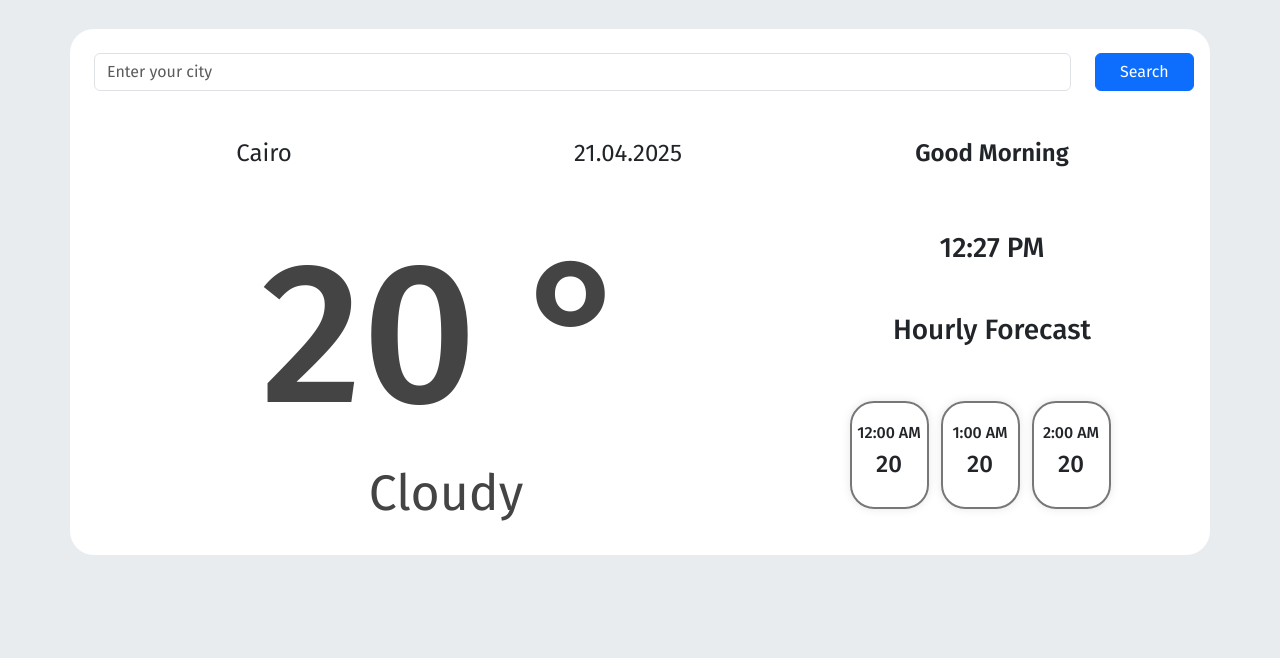
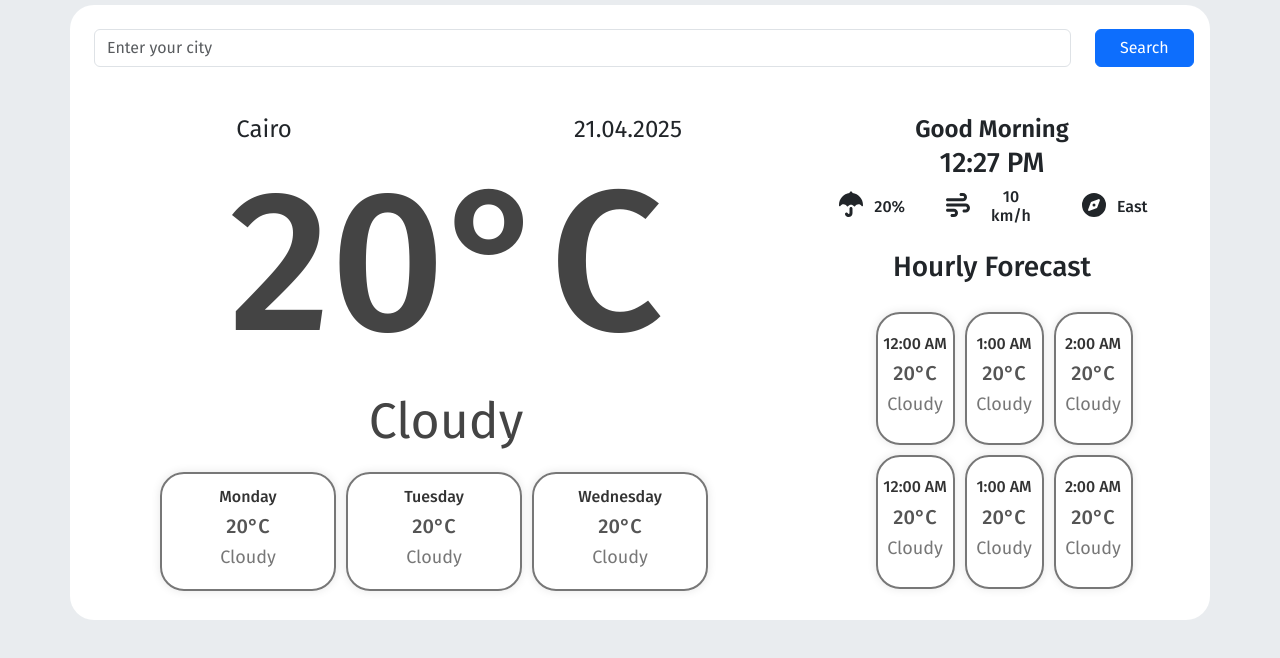
Before and after one commit to Yassin-Ibrahim5/Weather-App, a website: page weather app/index.html in a window 1280 px wide. Shown: the part 82-740 px from the top of the page. Drawn offline with Linux system fonts and the light colour scheme.

Commit message:
latest updates

```diff
--- a/weather app/css/style.css
+++ b/weather app/css/style.css
@@ -109,11 +109,29 @@ main .main-content {
     color: #444;
 }
 
-.hour-forecast {
+.hourly-forcast {
+    margin-left: 24px;
+}
+
+.hour-forecast, .day-forecast {
     border: 2px solid #777;
     border-radius: 24px;
     padding: 20px 0;
-    margin: 6px;
+    margin: 5px;
     box-shadow: 0 0 10px rgba(0, 0, 0, 0.1);
+    color: #333;
+}
 
+.day-forecast {
+    padding: 13px 5px !important;
 }
+
+.weather-subtitle {
+    font: 400 18px 'Fira Sans', sans-serif;
+    color: #777;
+}
+
+.weather-temp {
+    font: 500 20px 'Fira Sans', sans-serif;
+    color: #555;
+}
--- a/weather app/index.html
+++ b/weather app/index.html
@@ -15,7 +15,7 @@
     <link rel="stylesheet" href="css/style.css">
     <title>Weather</title>
 </head>
-<body class="bg-body-secondary">
+<body class="bg-body-secondary ">
 
 <nav class="navbar navbar-expand-lg bg-body d-flex justify-content-between align-items-center position-sticky w-100">
     <div class="container-fluid d-flex">
@@ -45,7 +45,7 @@
 </nav>
 
 <main id="home">
-    <div class="container bg-white mt-5 main-content text-center p-4">
+    <div class="container bg-white mt-4 main-content text-center p-4">
         <div class="row d-flex justify-content-center align-items-center w-100">
             <div class="col-lg-11 col-md-10 col-6">
                 <input type="text" class="form-control" placeholder="Enter your city" id="city-input">
@@ -67,29 +67,82 @@
             </div>
         </div>
 
-        <div class="weather-info row d-flex justify-content-center align-items-center w-100 mt-5">
+        <div class="weather-info row d-flex justify-content-center align-items-center w-100">
             <div class="col-md-8">
-                <h2 id="today-temp"><span class="text-center">20 </span>°</h2>
+                <h2 id="today-temp" class="text-center">20°C</h2>
                 <h2 id="weather-type" class="text-center">Cloudy</h2>
+                <div class="three-day-forecast">
+                    <div class="row d-flex justify-content-center align-items-center w-100 mt-3">
+                        <div class="col-md-3 day-forecast">
+                            <h6>Monday</h6>
+                            <h4 class="weather-temp">20°C</h4>
+                            <h6 class="weather-subtitle">Cloudy</h6>
+                        </div>
+                        <div class="col-md-3 day-forecast">
+                            <h6>Tuesday</h6>
+                            <h4 class="weather-temp">20°C</h4>
+                            <h6 class="weather-subtitle">Cloudy</h6>
+                        </div>
+                        <div class="col-md-3 day-forecast">
+                            <h6>Wednesday</h6>
+                            <h4 class="weather-temp">20°C</h4>
+                            <h6 class="weather-subtitle">Cloudy</h6>
+                        </div>
+                    </div>
+                </div>
             </div>
-
             <div class="col-md-4">
                 <h3 id="current-time" class="text-center">12:27 PM</h3>
-                <div class="hourly-forcast mt-5">
+                <div class="row d-flex justify-content-between">
+                    <div class="col-md-4 d-flex justify-content-center align-items-center">
+                        <h4><i class="fa-solid fa-umbrella"></i></h4>
+                        <h6 class="ms-2" id="chance-of-rain">20%</h6>
+                    </div>
+                    <div class="col-md-4 d-flex justify-content-center align-items-center">
+                        <h4><i class="fa-solid fa-wind"></i></h4>
+                        <h6 class="ms-2" id="wind-speed">10 km/h</h6>
+                    </div>
+                    <div class="col-md-4 d-flex justify-content-center align-items-center">
+                        <h4><i class="fa-solid fa-compass"></i></h4>
+                        <h6 class="ms-2" id="wind-direction">East</h6>
+                    </div>
+
+                </div>
+                <div class="mt-3">
                     <h3 class="text-center">Hourly Forecast</h3>
-                    <div class="container-fluid mt-5">
+                    <div class="container-fluid mt-4 hourly-forcast">
                         <div class="row d-flex justify-content-center align-items-center w-100">
                             <div class="col-md-3 hour-forecast">
                                 <h6>12:00 AM</h6>
-                                <h4>20</h4>
+                                <h4 class="weather-temp">20°C</h4>
+                                <h6 class="weather-subtitle">Cloudy</h6>
                             </div>
                             <div class="col-md-3 hour-forecast">
                                 <h6>1:00 AM</h6>
-                                <h4>20</h4>
+                                <h4 class="weather-temp">20°C</h4>
+                                <h6 class="weather-subtitle">Cloudy</h6>
                             </div>
                             <div class="col-md-3 hour-forecast">
                                 <h6>2:00 AM</h6>
-                                <h4>20</h4>
+                                <h4 class="weather-temp">20°C</h4>
+                                <h6 class="weather-subtitle">Cloudy</h6>
+                            </div>
+                        </div>
+                        <div class="row d-flex justify-content-center align-items-center w-100">
+                            <div class="col-md-3 hour-forecast">
+                                <h6>12:00 AM</h6>
+                                <h4 class="weather-temp">20°C</h4>
+                                <h6 class="weather-subtitle">Cloudy</h6>
+                            </div>
+                            <div class="col-md-3 hour-forecast">
+                                <h6>1:00 AM</h6>
+                                <h4 class="weather-temp">20°C</h4>
+                                <h6 class="weather-subtitle">Cloudy</h6>
+                            </div>
+                            <div class="col-md-3 hour-forecast">
+                                <h6>2:00 AM</h6>
+                                <h4 class="weather-temp">20°C</h4>
+                                <h6 class="weather-subtitle">Cloudy</h6>
                             </div>
                         </div>
                     </div>
```
